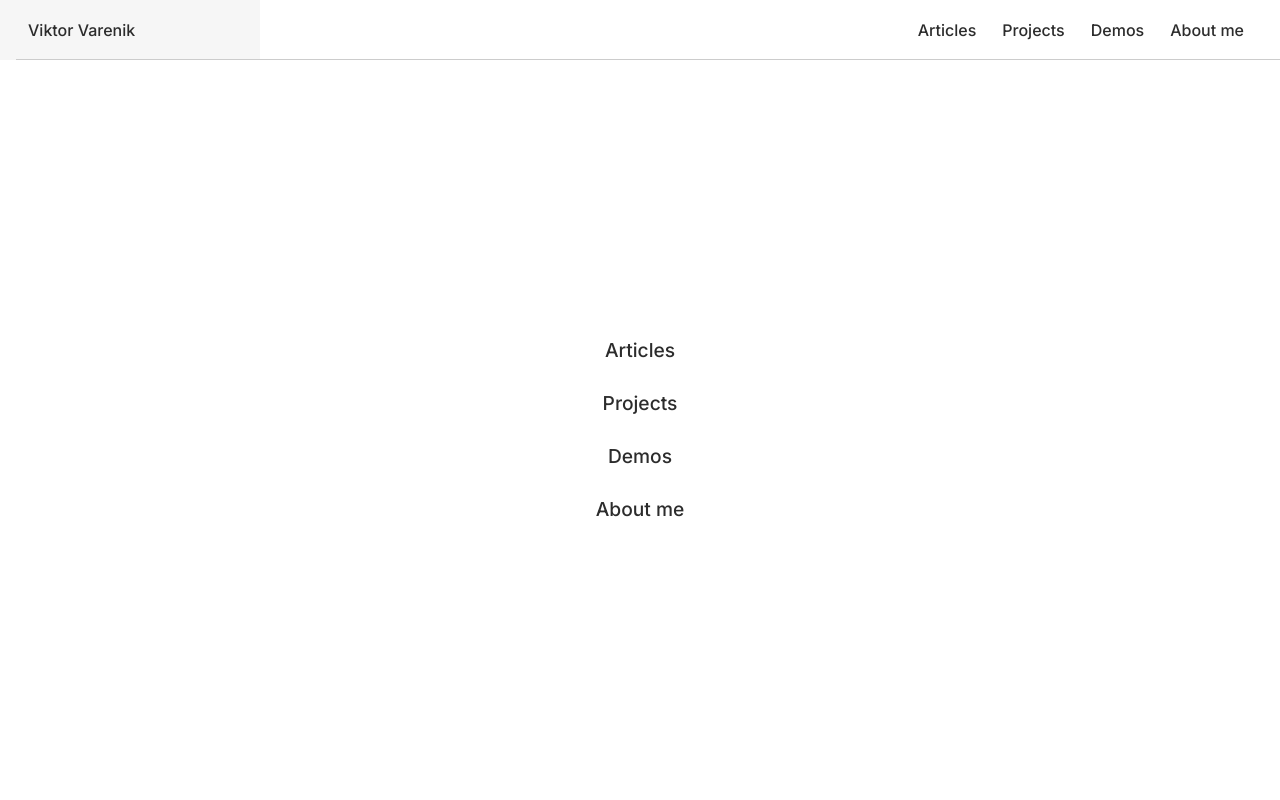
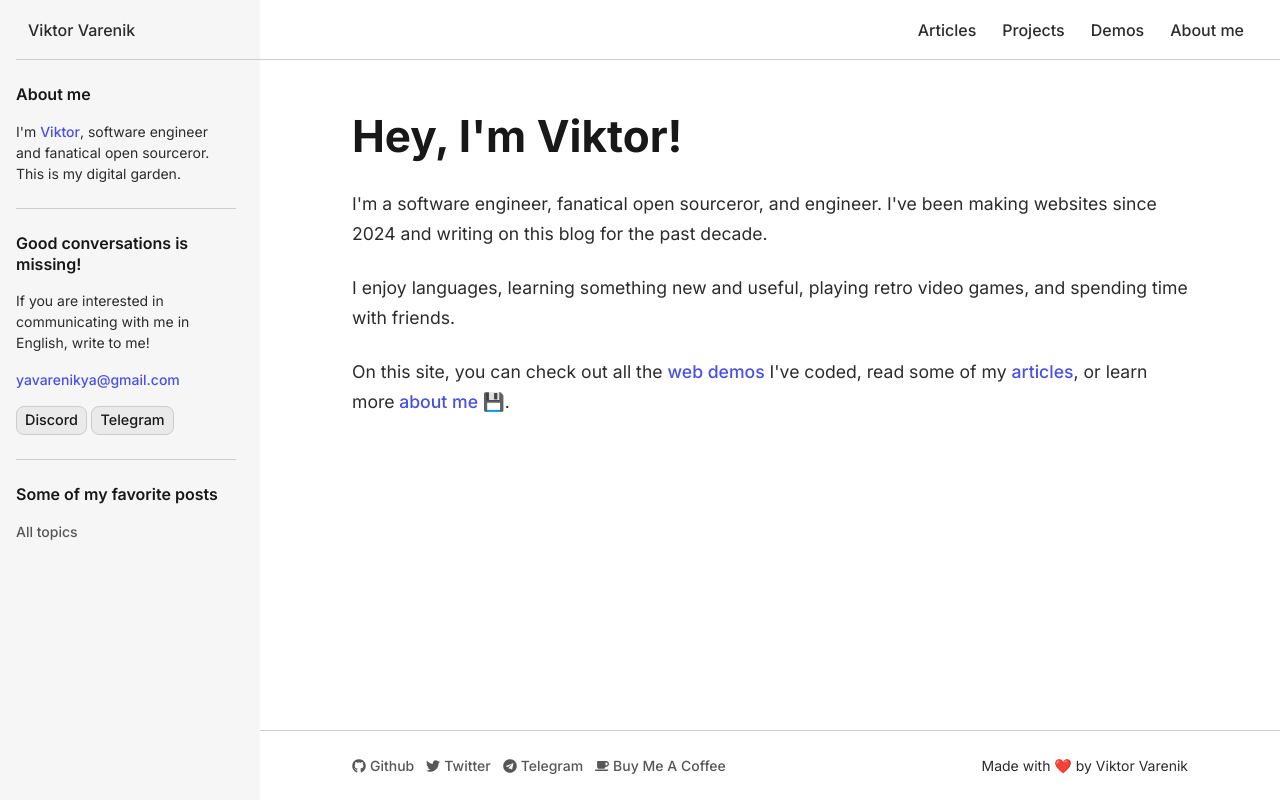
Before and after one commit to kotleni/kotleni.github.io, a React (Vite) app: page / in a window 1280 px wide. Built offline with nearby package versions, Linux system fonts and the light colour scheme.

Commit message:
fix: broken fullscreen menu opening logic
Signed-off-by: Viktor Varenik <yavarenikya@gmail.com>

```diff
--- a/src/components/FullScreenMenu/index.tsx
+++ b/src/components/FullScreenMenu/index.tsx
@@ -7,8 +7,10 @@ interface Props {
 }
 
 const FullScreenMenu: React.FC<Props> = (props) => {
+    if(!props.isOpen) return null;
+
     return (
-        <div className={styles.container} hidden={!props.isOpen}>
+        <div className={styles.container}>
             <nav className={styles.items}>
                 {NAV_LINKS.map((link: NavLink) => (
                     <a key={link.url} href={link.url} className={styles.item}>{link.title}</a>
--- a/src/components/NavBar/index.tsx
+++ b/src/components/NavBar/index.tsx
@@ -2,7 +2,11 @@ import {MdMenu} from "react-icons/md";
 import {NavbarMenu} from "../NavbarMenu";
 import {NAV_LINKS, SOCIAL_LINKS} from "../../config.ts";
 
-const NavBar: React.FC = () => {
+interface Props {
+    onMenuClick: () => void;
+}
+
+const NavBar: React.FC<Props> = (props) => {
     return (
         <header className="navbar">
             <div className="navbar-title">
@@ -17,7 +21,7 @@ const NavBar: React.FC = () => {
             </div>
             <div className="navbar-wrapper">
                 <div className="navbar-container">
-                    <button className="navbar-button nav-menu-button">
+                    <button className="navbar-button nav-menu-button" onClick={props.onMenuClick}>
                         <MdMenu/>
                     </button>
                     <NavbarMenu links={NAV_LINKS} socialLinks={SOCIAL_LINKS}/>
```
